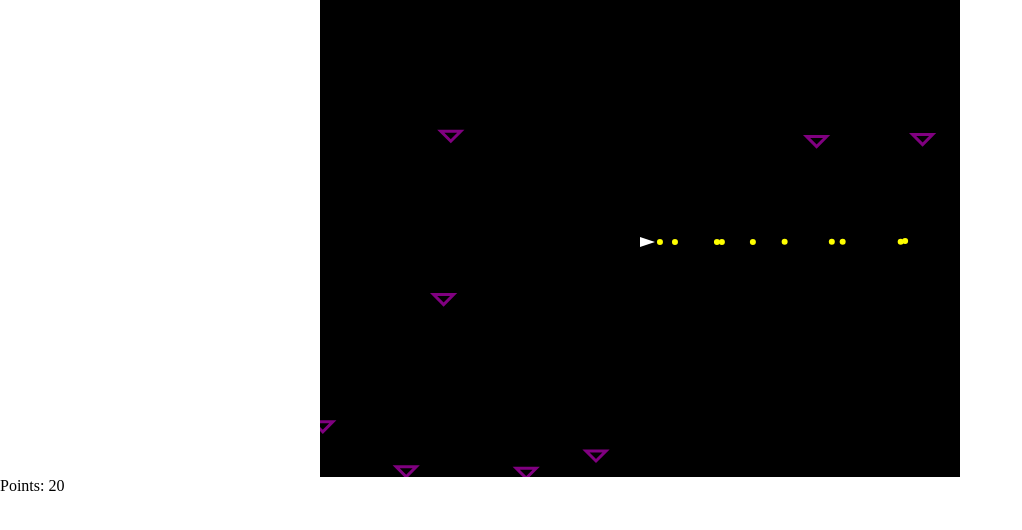
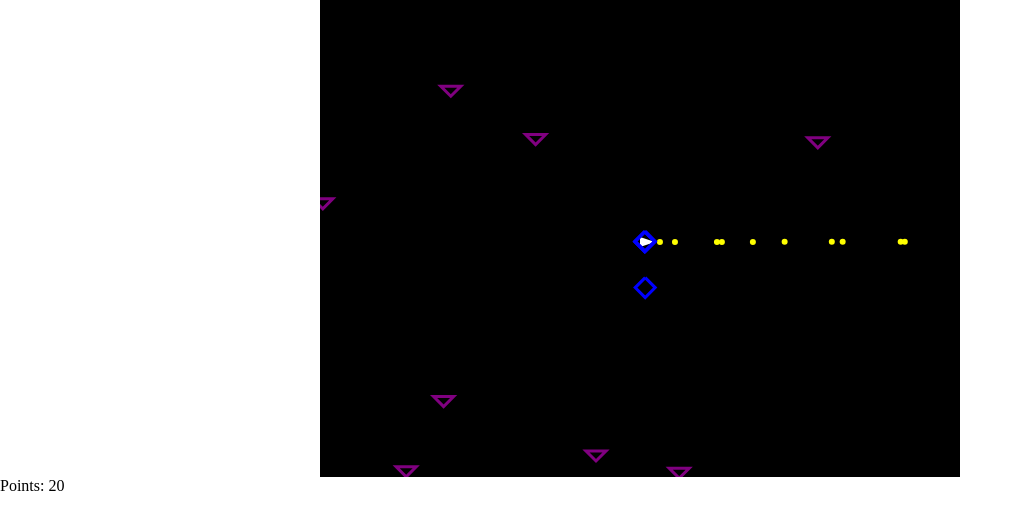
Before and after one commit to gabrieltal/shape_wars, a plain HTML site: page index.html in a window 1280 px wide. Shown: the part 40-570 px from the top of the page, without its empty margins (0-1022 px from the left). Drawn offline with Linux system fonts and the light colour scheme.

Commit message:
Refactor code, introduced follow enemy

```diff
--- a/index.html
+++ b/index.html
@@ -13,8 +13,9 @@
   </body>
   <script src="scripts/controls.js"></script>
   <script src="scripts/movingObject.js"></script>
+  <script src="scripts/ship.js"></script>
   <script src="scripts/wander_enemy.js"></script>
+  <script src="scripts/follow_enemy.js"></script>
   <script src="scripts/bullet.js"></script>
-  <script src="scripts/ship.js"></script>
   <script src="scripts/board.js"></script>
 </html>
--- a/scripts/board.js
+++ b/scripts/board.js
@@ -1,54 +1,41 @@
 const canvas = document.getElementById("canvas");
 let ctx = canvas.getContext("2d");
 
-const shipSize = 10;
 let points = 0;
 let pointBoard = document.getElementById("points");
-let ship = new Ship(canvas.width/2, canvas.height/2, 0);
+let ship = new Ship(canvas.width/2, canvas.height/2);
+
 let bullets = [];
 for (var i = 0; i < 10; i++) {
   bullets.push(new Bullet(ship.x, ship.y, ship.angle));
 }
-
 const wanderEnemies = [];
 for (var i = 0; i < 10; i++) {
   let x = Math.floor(Math.random() * canvas.width);
   if (x === ship.x) x++;
   wanderEnemies.push(new WanderEnemy());
 }
+
+const followEnemies = [];
+for (var i = 0; i < 5; i++) {
+  followEnemies.push(new FollowEnemy());
+}
+
 function draw() {
   ctx.clearRect(0, 0, canvas.width, canvas.height);
-  ship.drawShip();
+  ship.draw();
   for (var i = 0; i < bullets.length; i++) {
-    bullets[i].drawBullet();
+    bullets[i].draw();
   }
   for (var i = 0; i < wanderEnemies.length; i++) {
-    wanderEnemies[i].drawEnemy();
+    wanderEnemies[i].draw();
   }
-  updatePosition();
-  checkBounds();
+
+  for (var i = 0; i < followEnemies.length; i++) {
+    followEnemies[i].draw();
+  }
 }
 
-function updatePosition() {
-  if (keyLeft) {
-    ship.dx -= .04;
-  } else if (keyRight) {
-    ship.dx += .04;
-  } else if (keyUp) {
-    ship.dy -= .04;
-  } else if (keyDown) {
-    ship.dy += .04;
-  } else {
-    ship.dx += ship.dx > 0 ? -.02 : 0.02;
-    ship.dy += ship.dy > 0 ? -.02 : 0.02;
-  }
-
-  if (rotateLeft) {
-    ship.angle -= .03;
-  } else if (rotateRight) {
-    ship.angle += .03;
-  }
-}
 
 function checkBulletCollision() {
   for (var i = 0; i < bullets.length; i++) {
@@ -84,34 +71,17 @@ function shipCollisionDetection() {
   }
 }
 
-function checkBounds() {
-  if ( ship.x > canvas.width - shipSize ) {
-    ship.dx = 0;
-    ship.x = canvas.width - shipSize;
-  }
-  if ( ship.y  > canvas.height - shipSize ) {
-    ship.dy = 0;
-    ship.y = canvas.height - shipSize;
-  }
-  if ( ship.y < shipSize ) {
-    ship.dy = 0;
-    ship.y = shipSize;
-  }
-  if ( ship.x < shipSize ) {
-    ship.dx = 0;
-    ship.x = shipSize;
-  }
-}
-
 function move() {
-  ship.x += ship.dx;
-  ship.y += ship.dy;
+  ship.move();
   for (var i = 0; i < bullets.length; i++) {
-    bullets[i].x += ((i + 3) * Math.cos(bullets[i].angle));
-    bullets[i].y += ((i + 3) * Math.sin(bullets[i].angle));
+    bullets[i].move(i);
   }
   for (var i = 0; i < wanderEnemies.length; i++) {
-    wanderEnemies[i].enemyMove();
+    wanderEnemies[i].move();
+  }
+
+  for (var i = 0; i < followEnemies.length; i++) {
+    followEnemies[i].move();
   }
 }
 
--- a/scripts/bullet.js
+++ b/scripts/bullet.js
@@ -1,22 +1,27 @@
 const bulletSize = 3;
-
-class Bullet {
+const bulletSpeed = 4;
+class Bullet extends MovingObject {
   constructor(x, y, angle) {
-    this.x = x;
-    this.y = y;
+    super(x, y, bulletSize, "yellow", 0, 0)
     this.angle = angle;
+    this.i = i+1;
   }
 
-  drawBullet() {
-    this.destroyBullet();
+  draw() {
+    this.checkBounds();
     ctx.beginPath();
-    ctx.arc(this.x, this.y, bulletSize, 0, 2 *Math.PI);
-    ctx.fillStyle = "yellow";
+    ctx.arc(this.x, this.y, this.size, 0, 2 *Math.PI);
+    ctx.fillStyle = this.color;
     ctx.fill();
     ctx.closePath();
   }
 
-  destroyBullet() {
+  move(i) {
+    this.x += (i + bulletSpeed) * Math.cos(this.angle);
+    this.y += (i + bulletSpeed) * Math.sin(this.angle);
+  }
+
+  checkBounds() {
     if (this.x > canvas.width - ship.size || this.x < ship.size) {
       this.x = ship.x;
       this.y = ship.y;
--- a/scripts/follow_enemy.js
+++ b/scripts/follow_enemy.js
@@ -1,10 +1,14 @@
-class FollowEnemy {
-  constructor (size, x, y) {
-    this.size = size;
-    this.x = x;
+
+class FollowEnemy extends MovingObject {
+  constructor () {
+    let x = Math.floor(Math.random() * canvas.width);
+    if (x === ship.x) x += 5;
+    let y = Math.floor(Math.random() * canvas.width);
+    super(x, y, 20, "blue", 0, 0);
+    this.speed = .6;
   }
 
-  drawEnemy () {
+  draw() {
     let width = this.size/2;
     ctx.beginPath();
     ctx.moveTo(this.x, this.y - width);
@@ -14,8 +18,14 @@ class FollowEnemy {
     ctx.lineTo(this.x, this.y - width);
 
     ctx.lineWidth = 3;
-    ctx.strokeStyle = "blue";
+    ctx.strokeStyle = this.color;
     ctx.stroke();
     ctx.closePath();
+    this.updateDirection();
+  }
+
+  updateDirection() {
+    this.dx = ship.x - this.x < 0 ? -this.speed : this.speed;
+    this.dy = ship.y - this.y < 0 ? -this.speed : this.speed;
   }
 }
--- a/scripts/movingObject.js
+++ b/scripts/movingObject.js
@@ -1,8 +1,37 @@
-function MovingObject (x, y, size, color, dx, dy) {
+class MovingObject {
+  constructor (x, y, size, color, dx, dy) {
     this.x = x;
     this.y = y;
     this.size = size;
     this.color = color;
     this.dx = dx;
     this.dy = dy;
+  }
+
+  move() {
+    this.checkBounds();
+    this.x += this.dx;
+    this.y += this.dy;
+  }
+
+  checkBounds() {
+    if (this.x > canvas.width) {
+      let x = 0;
+      if (x === ship.x) x += 5;
+      this.x = x;
+      this.y = Math.floor(Math.random() * canvas.width);
+    } else if (this.x <= 0) {
+      this.x = canvas.width;
+      this.y = Math.floor(Math.random() * canvas.width);
+    }
+    if (this.y > canvas.width) {
+      let y = 0;
+      if (y === ship.y) y += 5;
+      this.y = y;
+      this.x = Math.floor(Math.random() * canvas.width);
+    } else if (this.y <= 0) {
+      this.y = canvas.width;
+      this.x = Math.floor(Math.random() * canvas.width);
+    }
+  }
 }
--- a/scripts/ship.js
+++ b/scripts/ship.js
@@ -1,15 +1,10 @@
-class Ship {
-  constructor(x, y, angle, color="white") {
-    this.x = x;
-    this.y = y;
-    this.size = 10;
-    this.angle = angle;
-    this.color = color;
-    this.dx = 0;
-    this.dy = 0;
+class Ship extends MovingObject{
+  constructor(x, y) {
+    super(x, y, 10, "white", 0, 0)
+    this.angle = 0;
   }
 
-  drawShip() {
+  draw() {
     ctx.save();
     ctx.translate(this.x, this.y);
     ctx.rotate(this.angle);
@@ -21,7 +16,46 @@ class Ship {
     ctx.fill();
     ctx.restore();
     ctx.closePath();
+    this.updatePosition();
   }
 
+  updatePosition() {
+    if (keyLeft) {
+      this.dx -= .04;
+    } else if (keyRight) {
+      this.dx += .04;
+    } else if (keyUp) {
+      this.dy -= .04;
+    } else if (keyDown) {
+      this.dy += .04;
+    } else {
+      this.dx += this.dx > 0 ? -.02 : 0.02;
+      this.dy += this.dy > 0 ? -.02 : 0.02;
+    }
 
+    if (rotateLeft) {
+      this.angle -= .03;
+    } else if (rotateRight) {
+      this.angle += .03;
+    }
+  }
+
+  checkBounds() {
+    if ( ship.x > canvas.width - ship.size ) {
+      this.dx = 0;
+      this.x = canvas.width - this.size;
+    }
+    if ( this.y  > canvas.height - this.size ) {
+      this.dy = 0;
+      this.y = canvas.height - this.size;
+    }
+    if ( this.y < this.size ) {
+      this.dy = 0;
+      this.y = this.size;
+    }
+    if ( this.x < this.size ) {
+      this.dx = 0;
+      this.x = this.size;
+    }
+  }
 }
--- a/scripts/wander_enemy.js
+++ b/scripts/wander_enemy.js
@@ -1,15 +1,14 @@
-class WanderEnemy {
+class WanderEnemy extends MovingObject{
   constructor() {
     let x = Math.floor(Math.random() * canvas.width);
     if ( x === ship.x) x+= 5;
-    this.size = 20;
-    this.x = x;
-    this.y = Math.floor(Math.random() * canvas.width);
-    this.dx = Math.random() < 0.5 ? -.4 : .4;;
-    this.dy = Math.random() < 0.5 ? -.4 : .4;
+    let y = Math.floor(Math.random() * canvas.width);
+    let dx = Math.random() < 0.5 ? -.4 : .4;;
+    let dy = Math.random() < 0.5 ? -.4 : .4;
+    super(x, y, 20, "purple", dx, dy);
   }
 
-  drawEnemy () {
+  draw () {
     let width = this.size/2;
     ctx.beginPath();
     ctx.moveTo(this.x, this.y);
@@ -23,33 +22,4 @@ class WanderEnemy {
     ctx.stroke();
     ctx.closePath();
   }
-
-  enemyMove() {
-    this.bounce();
-    this.x += this.dx;
-    this.y += this.dy;
-  }
-
-  bounce() {
-    if (this.x > canvas.width) {
-      let x = 0;
-      if (x === ship.x) x += 5;
-      this.x = x;
-      this.y = Math.floor(Math.random() * canvas.width);
-    } else if (this.x <= 0) {
-      this.x = canvas.width;
-      this.y = Math.floor(Math.random() * canvas.width);
-    }
-    if (this.y > canvas.width) {
-      let y = 0;
-      if (y === ship.y) y += 5;
-      this.y = y;
-      this.x = Math.floor(Math.random() * canvas.width);
-    } else if (this.y <= 0) {
-      this.y = canvas.width;
-      this.x = Math.floor(Math.random() * canvas.width);
-    }
-  }
-
-
 }
```
